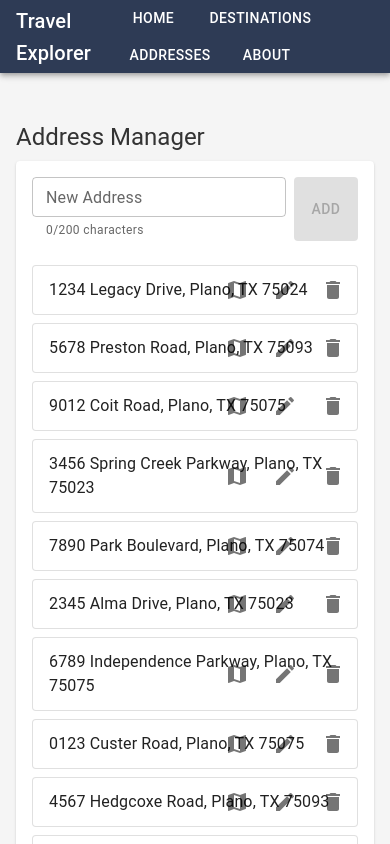
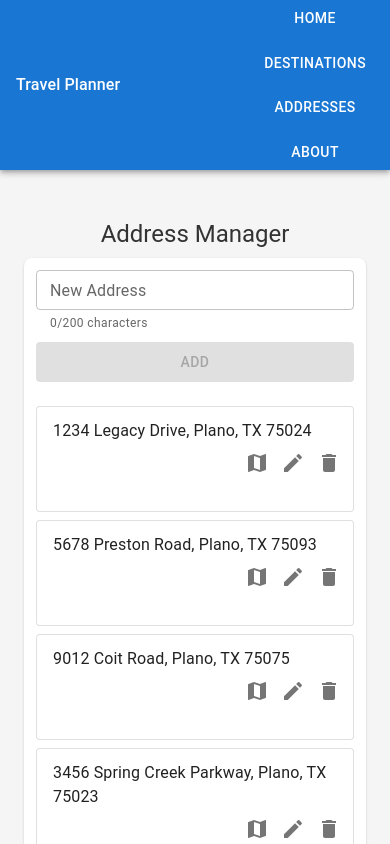
Before and after one commit to paulwoods/travel, a React (Vite) app in the folder client/: page /addresses in a window 390 px wide. Shown: the top 844 px of the page. Built offline with nearby package versions, Linux system fonts and the light colour scheme.

Commit message:
feat(ui): implement responsive layout across all components

```diff
--- a/client/src/App.tsx
+++ b/client/src/App.tsx
@@ -1,105 +1,77 @@
 import { BrowserRouter as Router, Routes, Route, Link } from 'react-router-dom';
-import { AppBar, Toolbar, Typography, Container, Button, Box } from '@mui/material';
-import { styled } from '@mui/material/styles';
+import { AppBar, Toolbar, Typography, Container, Button, Box, useTheme, useMediaQuery } from '@mui/material';
+import { Home } from './components/Home';
+import { Destinations } from './components/Destinations';
+import { About } from './components/About';
 import { AddressManager } from './components/AddressManager';
 
-// Styled components
-const StyledAppBar = styled(AppBar)(({ theme }) => ({
-  backgroundColor: '#2E3B55',
-}));
-
-const StyledToolbar = styled(Toolbar)({
-  display: 'flex',
-  justifyContent: 'space-between',
-});
-
-const NavButton = styled(Button)(({ theme }) => ({
+const NavButton = ({ to, children }: { to: string; children: React.ReactNode }) => (
+  <Button
+    component={Link}
+    to={to}
+    sx={{
       color: 'white',
-  marginLeft: theme.spacing(2),
-}));
-
-// Placeholder components
-const Home = () => (
-  <Container maxWidth="md" sx={{ mt: 4 }}>
-    <Typography variant="h4" gutterBottom>
-      Welcome to Travel Explorer
-    </Typography>
-    <Typography variant="body1">
-      Discover amazing destinations and plan your next adventure with us.
-    </Typography>
-  </Container>
-);
-
-const Destinations = () => (
-  <Container maxWidth="md" sx={{ mt: 4 }}>
-    <Typography variant="h4" gutterBottom>
-      Popular Destinations
-    </Typography>
-    <Typography variant="body1">
-      Explore our curated list of amazing travel destinations.
-    </Typography>
-  </Container>
-);
-
-const About = () => (
-  <Container maxWidth="md" sx={{ mt: 4 }}>
-    <Typography variant="h4" gutterBottom>
-      About Us
-    </Typography>
-    <Typography variant="body1">
-      We're passionate about helping you discover the world's most beautiful places.
-    </Typography>
-  </Container>
+      '&:hover': {
+        backgroundColor: 'rgba(255, 255, 255, 0.1)',
+      },
+    }}
+  >
+    {children}
+  </Button>
 );
 
 function App() {
+  const theme = useTheme();
+  const isMobile = useMediaQuery(theme.breakpoints.down('sm'));
+
   return (
     <Router>
-      <Box sx={{ flexGrow: 1 }}>
-        <StyledAppBar position="static">
-          <StyledToolbar>
-            <Typography variant="h6" component="div">
-              Travel Explorer
+      <Box sx={{ display: 'flex', flexDirection: 'column', minHeight: '100vh' }}>
+        <AppBar position="static">
+          <Toolbar>
+            <Typography
+              variant="h6"
+              component="div"
+              sx={{
+                flexGrow: 1,
+                fontSize: isMobile ? '1rem' : '1.25rem',
+                whiteSpace: 'nowrap',
+                overflow: 'hidden',
+                textOverflow: 'ellipsis'
+              }}
+            >
+              Travel Planner
             </Typography>
-            <Box>
-              <Button
-                component={Link}
-                to="/"
-                sx={{ color: 'white', ml: 2 }}
+            <Box sx={{
+              display: 'flex',
+              gap: 1,
+              flexDirection: isMobile ? 'column' : 'row',
+              alignItems: isMobile ? 'stretch' : 'center'
+            }}>
+              <NavButton to="/">Home</NavButton>
+              <NavButton to="/destinations">Destinations</NavButton>
+              <NavButton to="/addresses">Addresses</NavButton>
+              <NavButton to="/about">About</NavButton>
+            </Box>
+          </Toolbar>
+        </AppBar>
+
+        <Container
+          component="main"
+          sx={{
+            flexGrow: 1,
+            py: 3,
+            px: { xs: 2, sm: 3, md: 4 },
+            maxWidth: { xs: '100%', sm: '600px', md: '900px', lg: '1200px' }
+          }}
         >
-                Home
-              </Button>
-              <Button
-                component={Link}
-                to="/destinations"
-                sx={{ color: 'white', ml: 2 }}
-              >
-                Destinations
-              </Button>
-              <Button
-                component={Link}
-                to="/addresses"
-                sx={{ color: 'white', ml: 2 }}
-              >
-                Addresses
-              </Button>
-              <Button
-                component={Link}
-                to="/about"
-                sx={{ color: 'white', ml: 2 }}
-              >
-                About
-              </Button>
-            </Box>
-          </StyledToolbar>
-        </StyledAppBar>
-
           <Routes>
             <Route path="/" element={<Home />} />
             <Route path="/destinations" element={<Destinations />} />
             <Route path="/addresses" element={<AddressManager />} />
             <Route path="/about" element={<About />} />
           </Routes>
+        </Container>
       </Box>
     </Router>
   );
--- /dev/null
+++ b/client/src/components/About.tsx
@@ -0,0 +1,56 @@
+import { Typography, Box, Paper } from '@mui/material';
+
+export const About = () => (
+  <Box sx={{ display: 'flex', flexDirection: 'column', gap: 3 }}>
+    <Typography
+      variant="h4"
+      gutterBottom
+      sx={{
+        fontSize: { xs: '1.75rem', sm: '2rem', md: '2.5rem' },
+        textAlign: { xs: 'center', sm: 'left' }
+      }}
+    >
+      About Us
+    </Typography>
+
+    <Paper
+      elevation={2}
+      sx={{
+        p: { xs: 2, sm: 3, md: 4 },
+        borderRadius: 2
+      }}
+    >
+      <Typography
+        variant="body1"
+        paragraph
+        sx={{
+          fontSize: { xs: '1rem', sm: '1.1rem' },
+          lineHeight: 1.6
+        }}
+      >
+        Welcome to Travel Planner, your ultimate companion for organizing and planning your travel adventures. We're passionate about making travel planning easier and more enjoyable for everyone.
+      </Typography>
+
+      <Typography
+        variant="body1"
+        paragraph
+        sx={{
+          fontSize: { xs: '1rem', sm: '1.1rem' },
+          lineHeight: 1.6
+        }}
+      >
+        Our mission is to help you discover the world's most beautiful places while providing tools to manage your travel plans efficiently. Whether you're planning a weekend getaway or a month-long expedition, we've got you covered.
+      </Typography>
+
+      <Typography
+        variant="body1"
+        sx={{
+          fontSize: { xs: '1rem', sm: '1.1rem' },
+          lineHeight: 1.6
+        }}
+      >
+        With features like address management, destination exploration, and travel planning tools, we aim to make your travel experience seamless and memorable.
+      </Typography>
+    </Paper>
+  </Box>
+);
--- a/client/src/components/AddressManager.tsx
+++ b/client/src/components/AddressManager.tsx
@@ -11,6 +11,8 @@ import {
   Typography,
   Paper,
   Tooltip,
+  useTheme,
+  useMediaQuery,
 } from '@mui/material';
 import { Edit as EditIcon, Delete as DeleteIcon, Map as MapIcon } from '@mui/icons-material';
 
@@ -35,12 +37,15 @@ const INITIAL_ADDRESSES: Address[] = [
 ];
 
 export const AddressManager = () => {
+  const theme = useTheme();
+  const isMobile = useMediaQuery(theme.breakpoints.down('sm'));
+  const isTablet = useMediaQuery(theme.breakpoints.down('md'));
+
   const [addresses, setAddresses] = useState<Address[]>(() => {
     const savedAddresses = localStorage.getItem(STORAGE_KEY);
     if (savedAddresses) {
       return JSON.parse(savedAddresses);
     }
-    // Initialize with default addresses if none exist in localStorage
     localStorage.setItem(STORAGE_KEY, JSON.stringify(INITIAL_ADDRESSES));
     return INITIAL_ADDRESSES;
   });
@@ -87,13 +92,36 @@ export const AddressManager = () => {
   };
 
   return (
-    <Box sx={{ maxWidth: 600, mx: 'auto', mt: 4, p: 2 }}>
-      <Typography variant="h5" gutterBottom>
+    <Box sx={{
+      maxWidth: { xs: '100%', sm: '600px', md: '800px' },
+      mx: 'auto',
+      mt: { xs: 2, sm: 4 },
+      p: { xs: 1, sm: 2 }
+    }}>
+      <Typography
+        variant="h5"
+        gutterBottom
+        sx={{
+          fontSize: { xs: '1.5rem', sm: '1.75rem', md: '2rem' },
+          textAlign: { xs: 'center', sm: 'left' }
+        }}
+      >
         Address Manager
       </Typography>
 
-      <Paper sx={{ p: 2, mb: 2 }}>
-        <Box sx={{ display: 'flex', gap: 1, mb: 2 }}>
+      <Paper
+        sx={{
+          p: { xs: 1.5, sm: 2, md: 3 },
+          mb: 2,
+          borderRadius: 2
+        }}
+      >
+        <Box sx={{
+          display: 'flex',
+          gap: 1,
+          mb: 2,
+          flexDirection: { xs: 'column', sm: 'row' }
+        }}>
           <TextField
             fullWidth
             label="New Address"
@@ -107,6 +135,10 @@ export const AddressManager = () => {
             variant="contained"
             onClick={handleAddAddress}
             disabled={!newAddress.trim() || newAddress.length > 200}
+            sx={{
+              minWidth: { xs: '100%', sm: 'auto' },
+              height: { xs: '40px', sm: 'auto' }
+            }}
           >
             Add
           </Button>
@@ -122,10 +154,18 @@ export const AddressManager = () => {
                 borderRadius: 1,
                 border: '1px solid',
                 borderColor: 'divider',
+                flexDirection: { xs: 'column', sm: 'row' },
+                alignItems: { xs: 'stretch', sm: 'center' },
+                gap: { xs: 1, sm: 0 }
               }}
             >
               {editingId === address.id ? (
-                <Box sx={{ display: 'flex', gap: 1, width: '100%' }}>
+                <Box sx={{
+                  display: 'flex',
+                  gap: 1,
+                  width: '100%',
+                  flexDirection: { xs: 'column', sm: 'row' }
+                }}>
                   <TextField
                     fullWidth
                     value={editText}
@@ -134,10 +174,16 @@ export const AddressManager = () => {
                     helperText={`${editText.length}/200 characters`}
                     size="small"
                   />
+                  <Box sx={{
+                    display: 'flex',
+                    gap: 1,
+                    flexDirection: { xs: 'row', sm: 'column' }
+                  }}>
                     <Button
                       variant="contained"
                       onClick={handleEditSave}
                       disabled={!editText.trim() || editText.length > 200}
+                      fullWidth
                     >
                       Save
                     </Button>
@@ -147,20 +193,35 @@ export const AddressManager = () => {
                         setEditingId(null);
                         setEditText('');
                       }}
+                      fullWidth
                     >
                       Cancel
                     </Button>
                   </Box>
+                </Box>
               ) : (
                 <>
-                  <ListItemText primary={address.text} />
-                  <ListItemSecondaryAction>
+                  <ListItemText
+                    primary={address.text}
+                    sx={{
+                      wordBreak: 'break-word',
+                      pr: { xs: 0, sm: 2 }
+                    }}
+                  />
+                  <ListItemSecondaryAction
+                    sx={{
+                      position: { xs: 'static', sm: 'absolute' },
+                      display: 'flex',
+                      gap: 1,
+                      justifyContent: { xs: 'flex-end', sm: 'flex-start' },
+                      mt: { xs: 1, sm: 0 }
+                    }}
+                  >
                     <Tooltip title="Open in Google Maps">
                       <IconButton
                         edge="end"
                         aria-label="open in maps"
                         onClick={() => handleOpenInMaps(address.text)}
-                        sx={{ mr: 1 }}
                       >
                         <MapIcon />
                       </IconButton>
@@ -170,7 +231,6 @@ export const AddressManager = () => {
                         edge="end"
                         aria-label="edit"
                         onClick={() => handleEditStart(address)}
-                        sx={{ mr: 1 }}
                       >
                         <EditIcon />
                       </IconButton>
--- /dev/null
+++ b/client/src/components/Destinations.tsx
@@ -0,0 +1,82 @@
+import { Typography, Box, Grid, Card, CardContent, CardMedia } from '@mui/material';
+
+const destinations = [
+  {
+    id: 1,
+    name: 'Paris, France',
+    image: 'https://source.unsplash.com/random/800x600/?paris',
+    description: 'The City of Light awaits with its iconic landmarks and rich culture.'
+  },
+  {
+    id: 2,
+    name: 'Tokyo, Japan',
+    image: 'https://source.unsplash.com/random/800x600/?tokyo',
+    description: 'Experience the perfect blend of tradition and innovation.'
+  },
+  {
+    id: 3,
+    name: 'New York, USA',
+    image: 'https://source.unsplash.com/random/800x600/?newyork',
+    description: 'The city that never sleeps offers endless possibilities.'
+  }
+];
+
+export const Destinations = () => (
+  <Box sx={{ display: 'flex', flexDirection: 'column', gap: 3 }}>
+    <Typography
+      variant="h4"
+      gutterBottom
+      sx={{
+        fontSize: { xs: '1.75rem', sm: '2rem', md: '2.5rem' },
+        textAlign: { xs: 'center', sm: 'left' }
+      }}
+    >
+      Popular Destinations
+    </Typography>
+
+    <Grid container spacing={3}>
+      {destinations.map((destination) => (
+        <Grid item xs={12} sm={6} md={4} key={destination.id}>
+          <Card
+            sx={{
+              height: '100%',
+              display: 'flex',
+              flexDirection: 'column',
+              transition: 'transform 0.2s',
+              '&:hover': {
+                transform: 'scale(1.02)'
+              }
+            }}
+          >
+            <CardMedia
+              component="img"
+              height="200"
+              image={destination.image}
+              alt={destination.name}
+            />
+            <CardContent>
+              <Typography
+                gutterBottom
+                variant="h6"
+                sx={{
+                  fontSize: { xs: '1.1rem', sm: '1.25rem' }
+                }}
+              >
+                {destination.name}
+              </Typography>
+              <Typography
+                variant="body2"
+                color="text.secondary"
+                sx={{
+                  fontSize: { xs: '0.875rem', sm: '1rem' }
+                }}
+              >
+                {destination.description}
+              </Typography>
+            </CardContent>
+          </Card>
+        </Grid>
+      ))}
+    </Grid>
+  </Box>
+);
--- /dev/null
+++ b/client/src/components/Home.tsx
@@ -0,0 +1,29 @@
+import { Typography, Container, Box } from '@mui/material';
+
+export const Home = () => (
+  <Box sx={{
+    display: 'flex',
+    flexDirection: 'column',
+    gap: 2,
+    textAlign: { xs: 'center', sm: 'left' }
+  }}>
+    <Typography
+      variant="h4"
+      gutterBottom
+      sx={{
+        fontSize: { xs: '1.75rem', sm: '2rem', md: '2.5rem' }
+      }}
+    >
+      Welcome to Travel Planner
+    </Typography>
+    <Typography
+      variant="body1"
+      sx={{
+        fontSize: { xs: '1rem', sm: '1.1rem' },
+        maxWidth: '800px'
+      }}
+    >
+      Discover amazing destinations and plan your next adventure with us. Our platform helps you organize your travel plans, manage addresses, and explore new places with ease.
+    </Typography>
+  </Box>
+);
```
Lines whose indentation alone changed are shown as unchanged.
